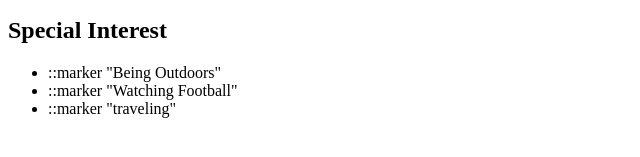
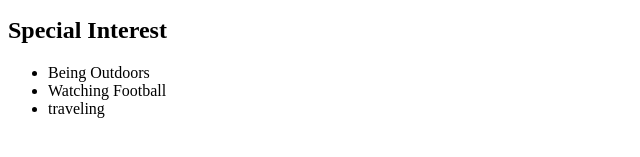
Before and after one commit to KyiannaG/KyiannaG.github.io, a plain HTML site: page bacs200/profile.html in a window 1280 px wide. Shown: the part 137-294 px from the top of the page, without its empty margins (0-640 px from the left). Drawn offline with Linux system fonts and the light colour scheme.

Commit message:
Update profile.html

```diff
--- a/bacs200/profile.html
+++ b/bacs200/profile.html
@@ -10,16 +10,13 @@
      <h2>Special Interest</h2>
     <ul>
       <li>
-        ::marker
-        "Being Outdoors"
+        Being Outdoors
       </li>
       <li>
-        ::marker
-        "Watching Football"
+        Watching Football
       </li>
       <li>
-        ::marker
-        "traveling"
+        traveling
       </li>
     </ul>
   </body>
```
